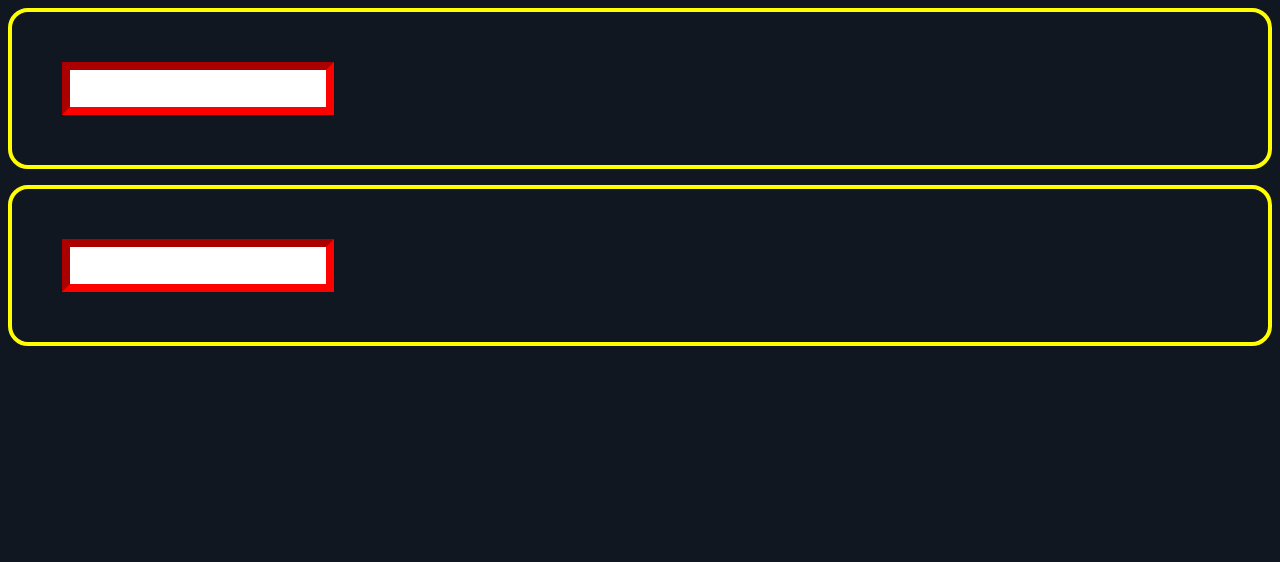
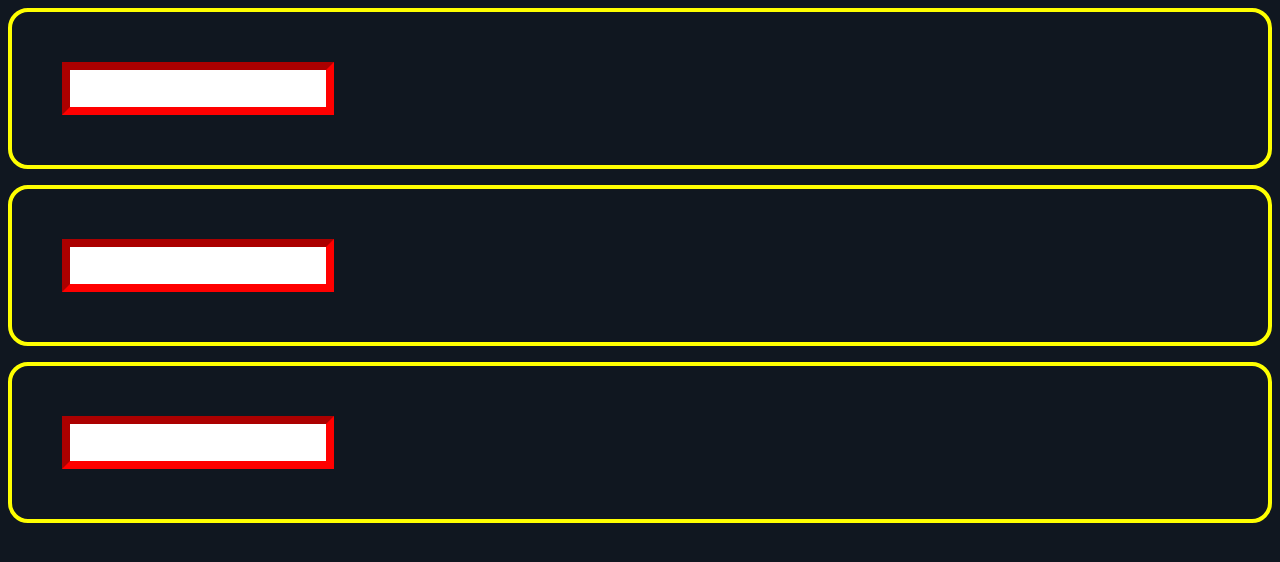
Before and after one commit to Gabe-N-G/regex-lesson, a plain HTML site: page index.html in a window 1280 px wide. Drawn offline with Linux system fonts and the light colour scheme.

Commit message:
lesson done

```diff
--- a/index.html
+++ b/index.html
@@ -27,3 +27,16 @@
 [A-Za-z ]: Requires the character following the first letter of the street name to be upper case, lower case, or be a space.
 +: Requires that the preceding upper/lower case or space character appears one or more times in the string.
  -->
+
+ <body>
+    <form>
+      <input type="text" required pattern="#([a-fA-F0-9]{6}|[a-fA-F0-9]{3})">
+    </form>
+  </body>
+
+<!--
+  Let’s break down the code used here:
+
+#: This matches the # character, which is always the first character in a hex color code.
+([a-fA-F0-9]{6}|[a-fA-F0-9]{3}): This uses the alternation operator | to account for the two possible hex color formats.
+-->
```
